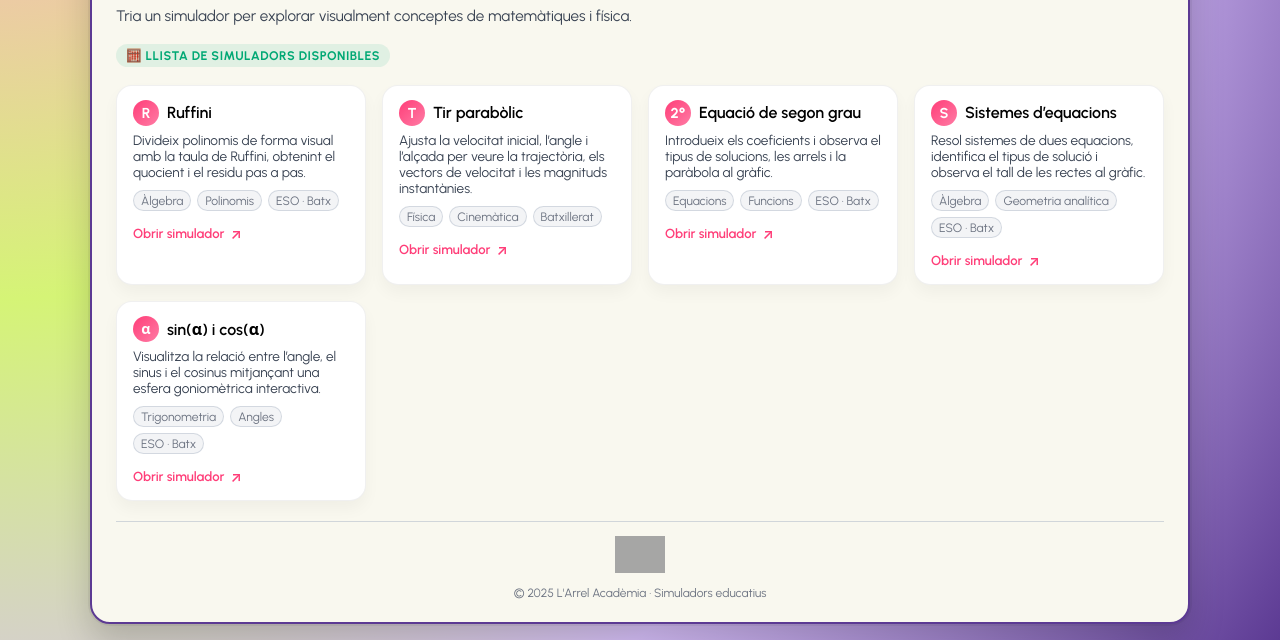
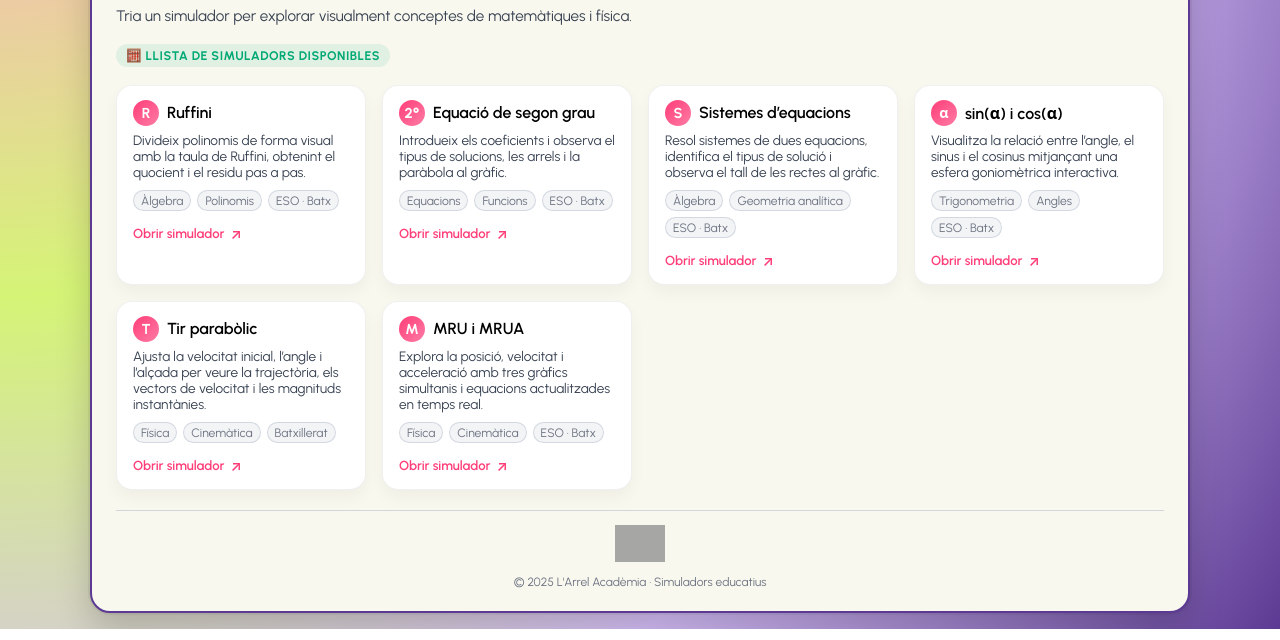
Before and after one commit to larrelacademia/simuladors, a plain HTML site: page index.html in a window 1280 px wide. Shown: the part 246-886 px from the top of the page. Drawn offline with Linux system fonts and the light colour scheme; grey boxes are pictures that could not be loaded.

Commit message:
dd mrumrua

```diff
--- a/index.html
+++ b/index.html
@@ -298,6 +298,9 @@
     </div>
 
    <div class="sim-grid">
+
+  <!-- 🧮 MATEMÀTIQUES -->
+
   <!-- Ruffini -->
   <a class="sim-card" href="https://larrelacademia.github.io/ruffini/" target="_blank" rel="noopener noreferrer">
     <div class="sim-title">
@@ -311,25 +314,6 @@
       <span class="tag">Àlgebra</span>
       <span class="tag">Polinomis</span>
       <span class="tag">ESO · Batx</span>
-        </div>
-        <div class="sim-cta">
-          Obrir simulador <span class="arrow">↗</span>
-        </div>
-      </a>
-
-      <!-- Tir parabòlic -->
-      <a class="sim-card" href="https://larrelacademia.github.io/tir.parabolic/" target="_blank" rel="noopener noreferrer">
-        <div class="sim-title">
-          <span class="icon">T</span>
-          Tir parabòlic
-        </div>
-        <div class="sim-desc">
-          Ajusta la velocitat inicial, l’angle i l’alçada per veure la trajectòria, els vectors de velocitat i les magnituds instantànies.
-        </div>
-        <div class="sim-meta">
-          <span class="tag">Física</span>
-          <span class="tag">Cinemàtica</span>
-          <span class="tag">Batxillerat</span>
     </div>
     <div class="sim-cta">
       Obrir simulador <span class="arrow">↗</span>
@@ -392,7 +376,49 @@
       Obrir simulador <span class="arrow">↗</span>
     </div>
   </a>
+
+  <!-- 🔥 FÍSICA -->
+
+  <!-- Tir parabòlic -->
+  <a class="sim-card" href="https://larrelacademia.github.io/tir.parabolic/" target="_blank" rel="noopener noreferrer">
+    <div class="sim-title">
+      <span class="icon">T</span>
+      Tir parabòlic
     </div>
+    <div class="sim-desc">
+      Ajusta la velocitat inicial, l’angle i l’alçada per veure la trajectòria, els vectors de velocitat i les magnituds instantànies.
+    </div>
+    <div class="sim-meta">
+      <span class="tag">Física</span>
+      <span class="tag">Cinemàtica</span>
+      <span class="tag">Batxillerat</span>
+    </div>
+    <div class="sim-cta">
+      Obrir simulador <span class="arrow">↗</span>
+    </div>
+  </a>
+
+  <!-- MRU & MRUA -->
+  <a class="sim-card" href="https://larrelacademia.github.io/mru.mrua/" target="_blank" rel="noopener noreferrer">
+    <div class="sim-title">
+      <span class="icon">M</span>
+      MRU i MRUA
+    </div>
+    <div class="sim-desc">
+      Explora la posició, velocitat i acceleració amb tres gràfics simultanis i equacions actualitzades en temps real.
+    </div>
+    <div class="sim-meta">
+      <span class="tag">Física</span>
+      <span class="tag">Cinemàtica</span>
+      <span class="tag">ESO · Batx</span>
+    </div>
+    <div class="sim-cta">
+      Obrir simulador <span class="arrow">↗</span>
+    </div>
+  </a>
+
+</div>
+
 
     <!-- Footer amb la línia intacta, però sense text -->
     <div class="footer"></div>
```
Lines whose indentation alone changed are shown as unchanged.
